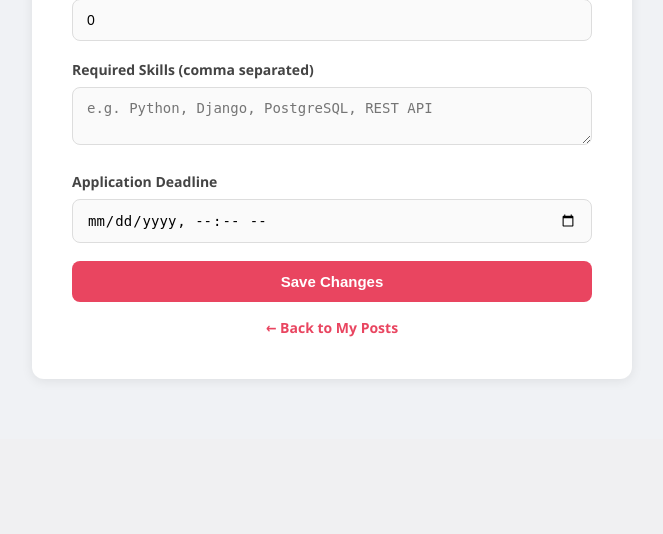
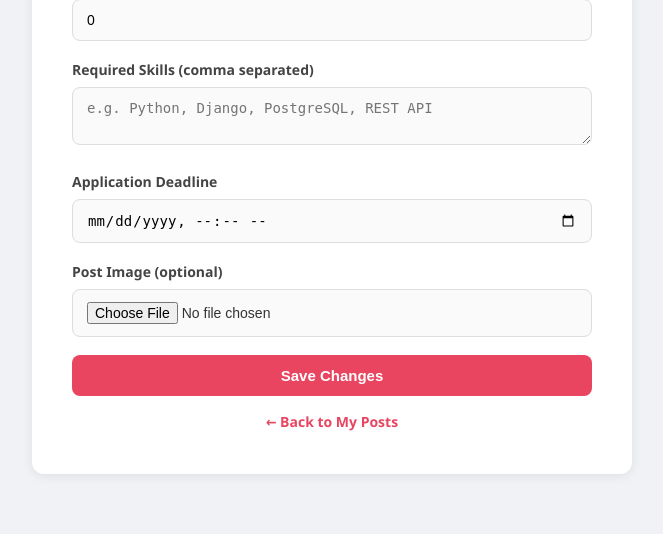
Before and after one commit to Sharmin-Sultana-Shila/JobSphere, a Django app: template templates/recruitments/edit_job_post.html in a window 1280 px wide. Shown: the part 904-1438 px from the top of the page, without its empty margins (308-971 px from the left). Before the commit the page ends 1283 px from the top, so only its background shows below. Run offline with Django 5.2, Linux system fonts and the light colour scheme; the template is opened without the code that fills it: values that come from a table or form of the project are taken from there, others are empty; data comes from the database, SQL or seed files in the repository.

Commit message:
Update edit_job_post.html

```diff
--- a/templates/recruitments/edit_job_post.html
+++ b/templates/recruitments/edit_job_post.html
@@ -7,7 +7,7 @@
     <h2>Edit Job Post</h2>
     <p class="subtitle">Update "{{ job_post.title }}"</p>
 
-    <form method="POST">
+    <form method="POST" enctype="multipart/form-data">
         {% csrf_token %}
 
         <div class="form-group">
@@ -55,6 +55,14 @@
             {{ form.deadline }}
         </div>
 
+        <div class="form-group">
+            <label>Post Image (optional)</label>
+            {{ form.image }}
+            {% if job_post.image %}
+                <div style="margin-top: 8px; font-size: 13px; color: #888;">Current image: {{ job_post.image.name }}</div>
+            {% endif %}
+        </div>
+
         <button type="submit" class="btn btn-primary">Save Changes</button>
     </form>
 
```
